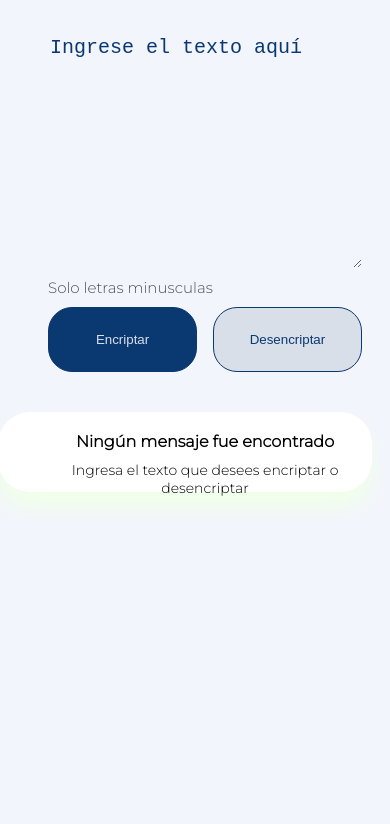
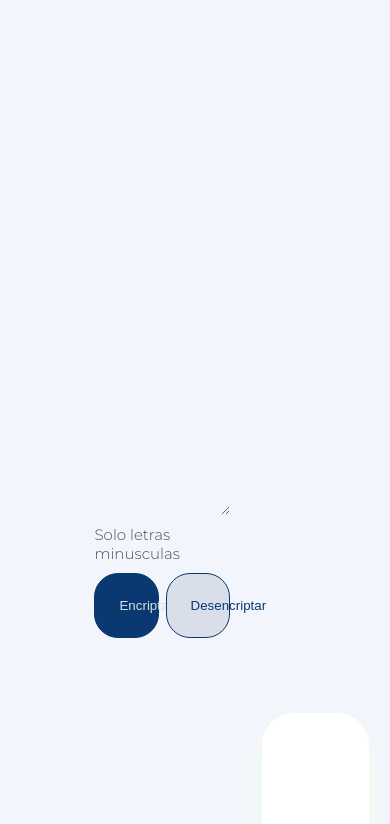
Before and after one commit to israelidl12/challange-encriptador-1, a plain HTML site: page index.html in a window 390 px wide. Shown: the part 105-929 px from the top of the page. Before the commit the page ends 867 px from the top, so only its background shows below. Drawn offline with Linux system fonts and the light colour scheme.

Commit message:
Revert "Responsividad cuando el tamñono de la pantalla es igual o menor a 1100px"
This reverts commit d5112fbf0734debac538637beaac6c63e13c54c9.

```diff
--- a/estilo.css
+++ b/estilo.css
@@ -140,46 +140,3 @@ main{
         margin: 20px 10px;
     }
 }
-@media screen and (max-width: 770px){
-    header{
-        display: block;
-        height: auto;
-        display: block;
-    }
-    main{
-        width: 100%;
-        height: auto;
-        display: block;
-    }
-    .entrada-texto{
-        display: block;
-        height: auto;
-        width: 100%;
-        padding: 30px;
-    }
-    .salida-texto{
-        margin-top: 30px;
-        display: block;
-        height: auto;
-        width: 100%;
-
-
-    }
-    .mensaje-salida{
-
-        top: 0;
-        left: 10%;
-        right: 10%;
-        bottom: 0;
-        height: auto;
-    }
-    .mensaje-salida p{
-        width: auto;
-        position: static;
-        margin: 10px;
-
-    }
-    .mensaje-salida img{
-        display: none;
-    }
-}
```
